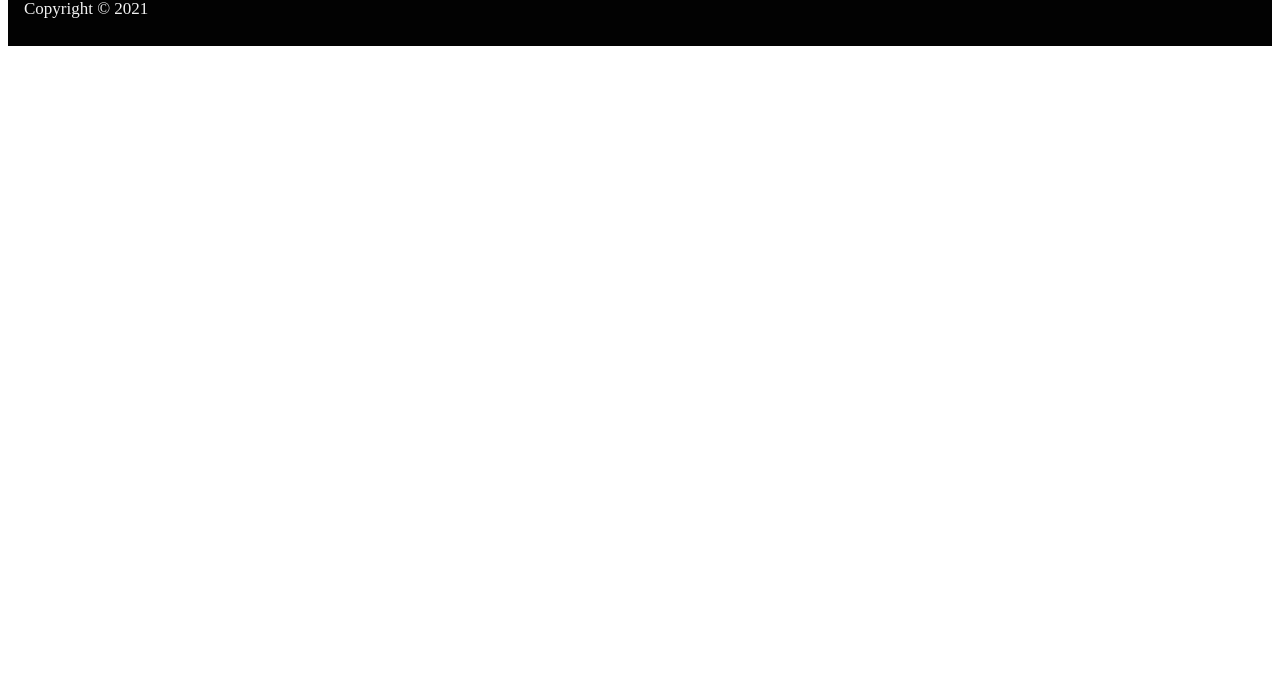
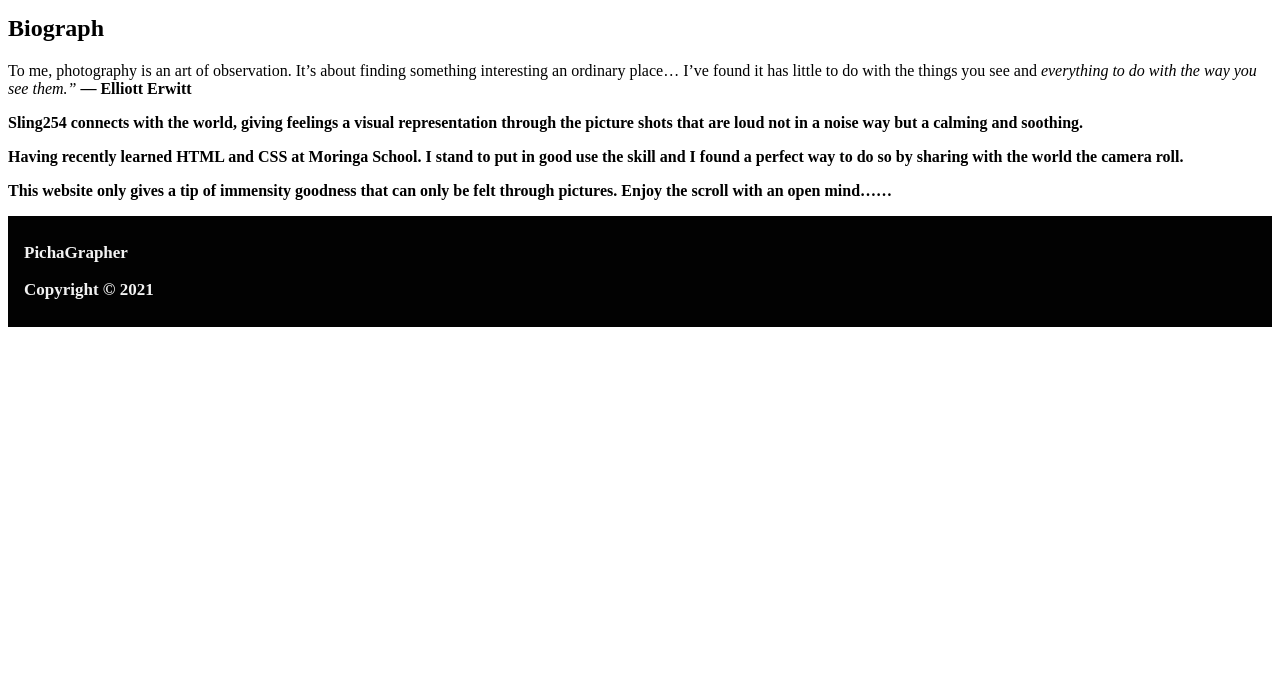
Before and after one commit to sling254/Photography-website, a plain HTML site: page index.html in a window 1280 px wide. Shown: the part 113-800 px from the top of the page. Drawn offline with Linux system fonts and the light colour scheme.

Commit message:
added the about section

```diff
--- a/index.html
+++ b/index.html
@@ -19,6 +19,31 @@
         </div>
     </header>
     <!--End of the navbar-->
+    <main>
+        <!--Start of the about page-->
+        <div class="container">
+            <h1 id="about">About </h1>
+            <h2> <span style="font-family:DauphinPlain, serif">Biograph</span> </h2>
+            <p><span style="font-family: 'Times New Roman', Times, serif;">
+                To me, photography is an art of observation. It’s about finding something interesting an ordinary place…
+                I’ve found it has little to do with the things you see and <em>everything to do with the way you see them.”</em>
+                <strong>— Elliott Erwitt </stong>
+                </span>
+            </p>
+            <p>
+                Sling254 connects with the world, giving feelings a visual representation through the picture shots that are loud not in a noise way but a calming and soothing.
+            </p>
+            <p>
+                Having recently learned HTML and CSS at Moringa School. I stand to put in good use the skill and I found a perfect way to do so by sharing with the world the camera roll.
+            </p>
+            <p>This website only gives a tip of immensity goodness that can only be felt through pictures.
+                Enjoy the scroll with an open mind……
+            </p>
+
+
+
+        <!--End of the about page-->
+    </main>
 
     <!--Start of the footer-->
     <footer id="footer" class="footer">
```
